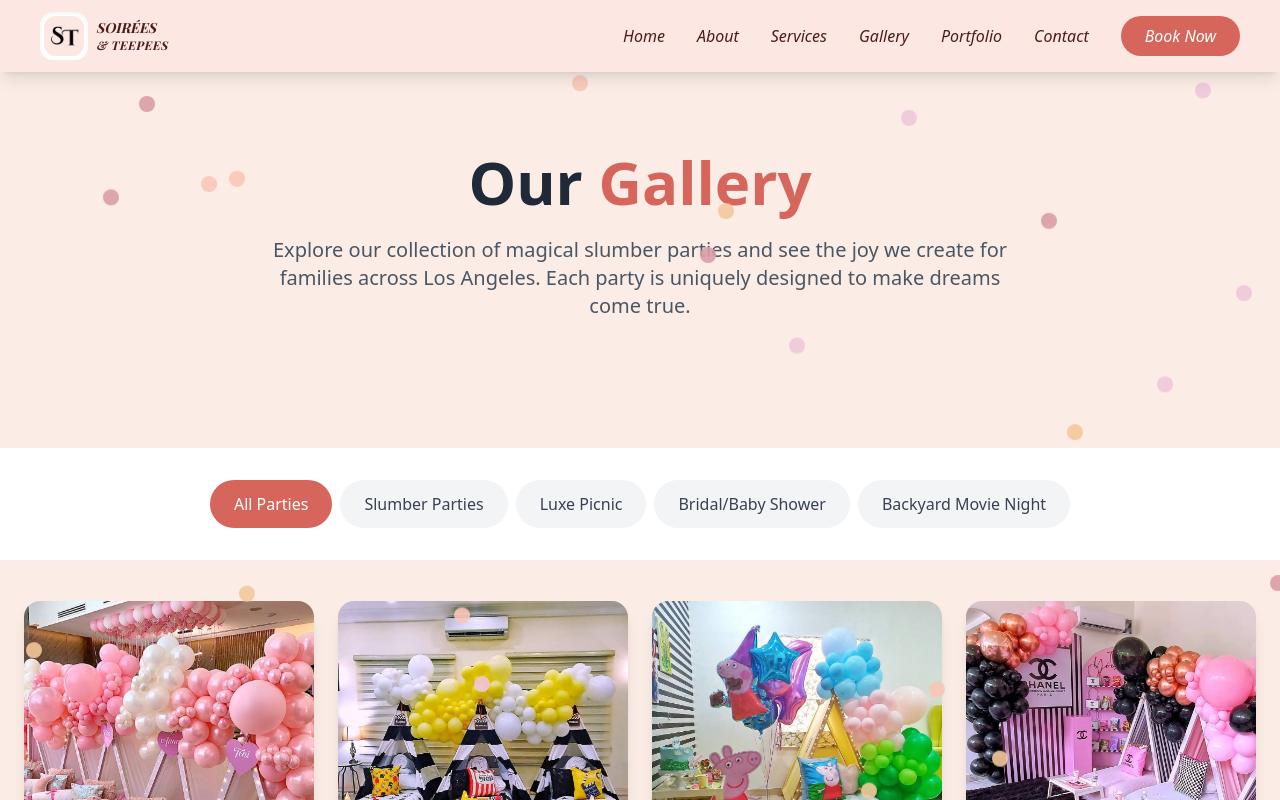
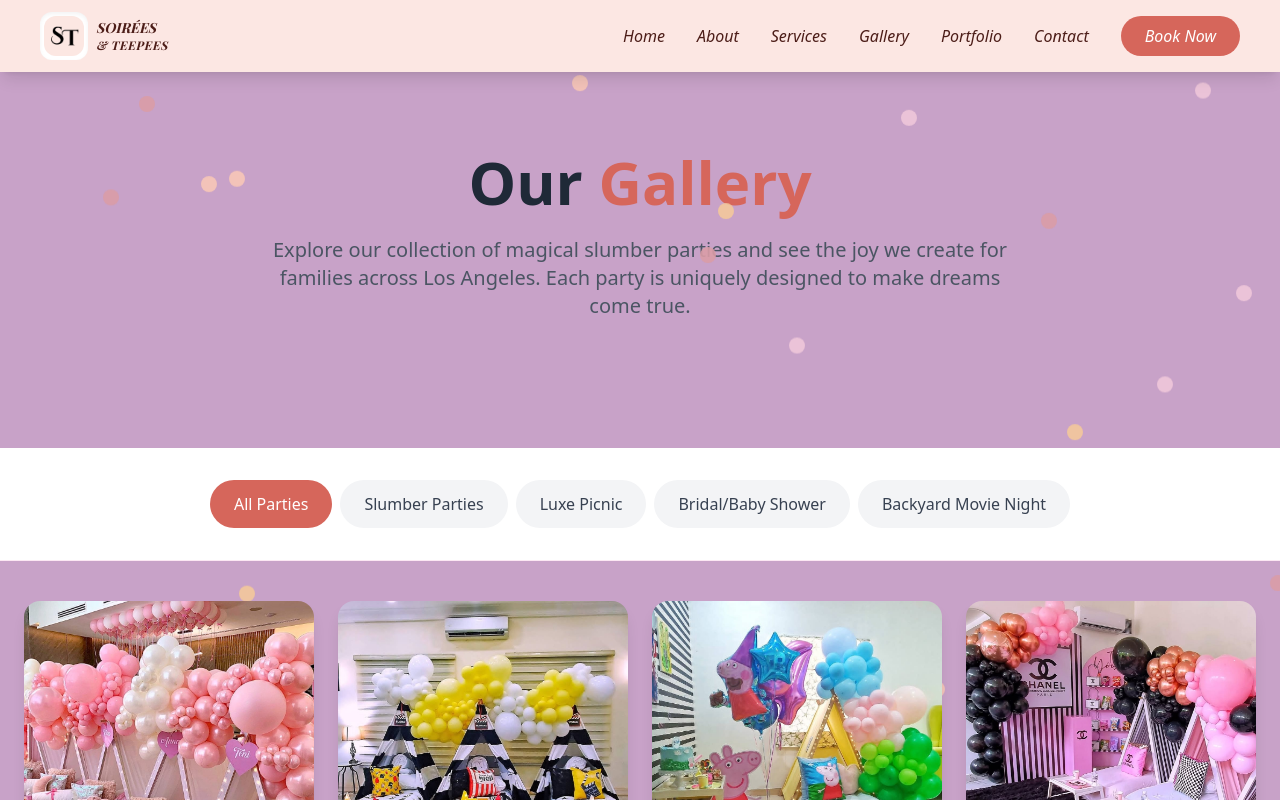
Before and after one commit to soireesandteepees-prog/Soirees-And-Teepees-, a Next.js app in the folder client/: page /gallery in a window 1280 px wide. Shown: the top 800 px of the page. Built offline with nearby package versions, Linux system fonts and the light colour scheme.

Commit message:
adjusted the home page theme

```diff
--- a/client/app/gallery/page.tsx
+++ b/client/app/gallery/page.tsx
@@ -42,7 +42,7 @@ export default function Gallery() {
     : galleryImages.filter(img => img.category === activeCategory);
 
   return (
-    <div className="min-h-screen bg-[#FBEDE6]">
+    <div className="min-h-screen bg-[#c8a2c8]">
       <ConfettiBackground/>
       {/* Hero Section */}
       <section className="py-20">
--- a/client/app/services/page.tsx
+++ b/client/app/services/page.tsx
@@ -71,7 +71,7 @@ export default function Services() {
   ];
 
   return (
-    <div className="min-h-screen bg-[#FBEDE6]">
+    <div className="min-h-screen bg-[#c8a2c8]">
       <ConfettiBackground/>
 
       {/* Hero Section */}
--- a/client/components/confettiBackground.tsx
+++ b/client/components/confettiBackground.tsx
@@ -1,7 +1,7 @@
 // components/ConfettiBackground.tsx
 export const ConfettiBackground = () => {
   return (
-    <div className="fixed inset-0 z-10 overflow-hidden pointer-events-none">
+    <div className="fixed inset-0 overflow-hidden pointer-events-none">
       {[...Array(25)].map((_, i) => (
         <div
           key={i}
```
